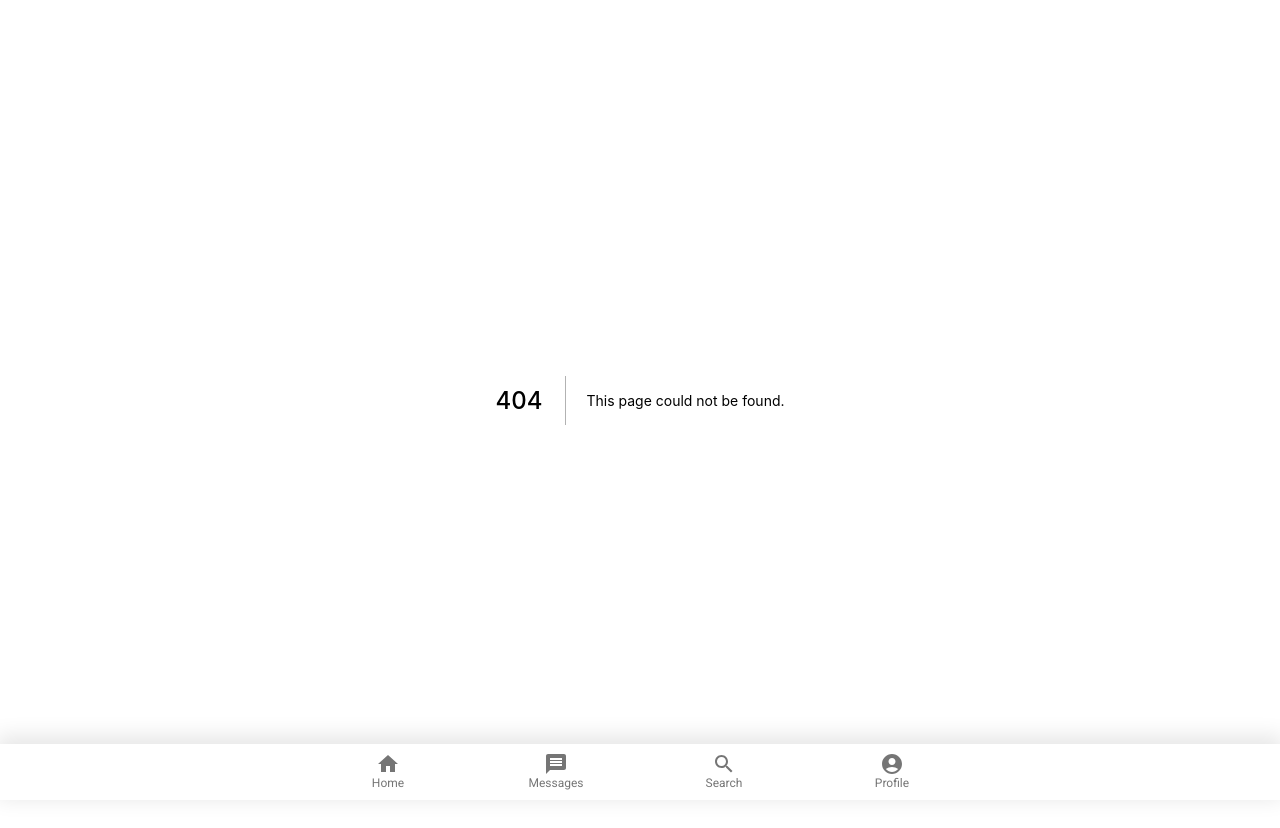
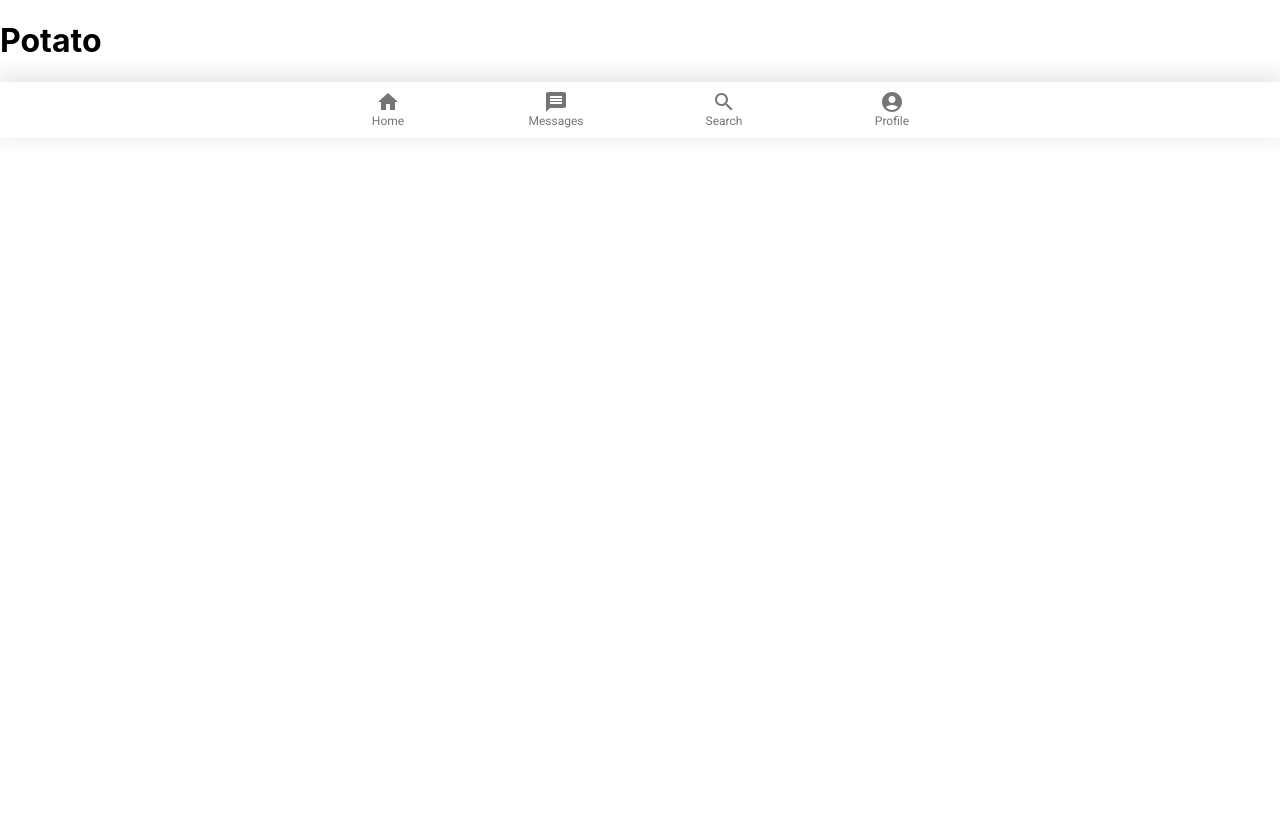
Before and after one commit to John-MBDP/phoenix, a Next.js app: page /search in a window 1280 px wide. Before the commit this address had no page. Shown: the top 828 px of the page. After the commit the page ends 800 px from the top, so only its background shows below. Built offline with nearby package versions, Linux system fonts and the light colour scheme.

Commit message:
create Search page

```diff
--- /dev/null
+++ b/pages/search.jsx
@@ -0,0 +1,5 @@
+const Search = () => {
+  return <h1>Potato</h1>;
+};
+
+export default Search;
```
